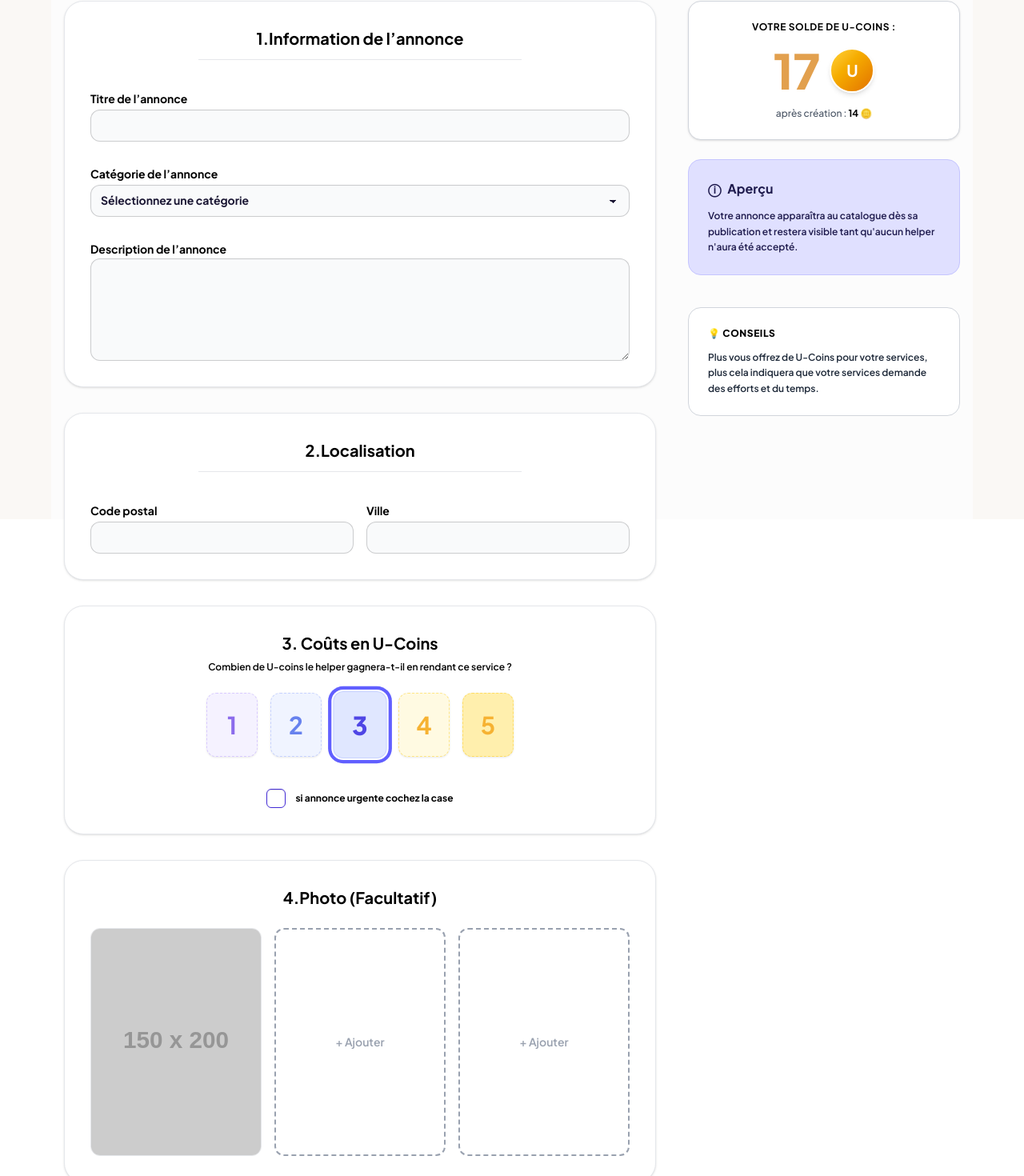
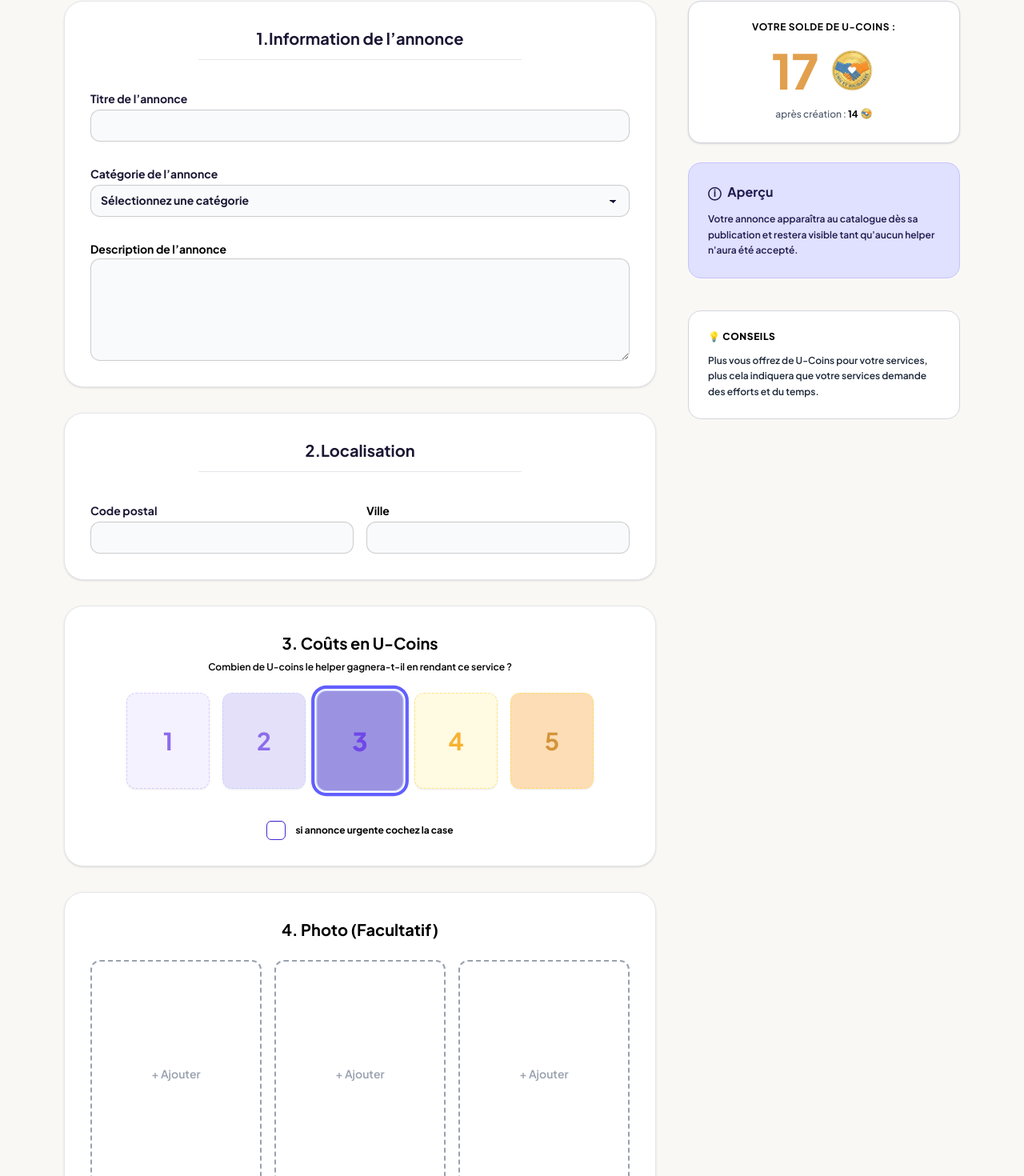
Before and after one commit to roxane-sarpi/U-Need, a React (Vite) app in the folder frontend/: page /create-ads in a window 1280 px wide. Shown: the part 151-1621 px from the top of the page at 80% size. Built offline with nearby package versions, Linux system fonts and the light colour scheme.

Commit message:
front terminer

```diff
--- a/frontend/src/components/ads/AdForm.jsx
+++ b/frontend/src/components/ads/AdForm.jsx
@@ -1,4 +1,4 @@
-import React, { useState } from 'react';
+import React, { useState, useRef } from 'react';
 
 function Adform() {
   const [formData, setFormData] = useState({
@@ -10,6 +10,9 @@ function Adform() {
     uCoins: 3, // Valeur par défaut
     isUrgent: false,
   });
+
+  const fileInputRef = useRef(null);
+  const [images, setImages] = useState([]);
 
   const handleChange = (e) => {
     const { name, value, type, checked } = e.target;
@@ -30,19 +33,32 @@ function Adform() {
 
   // Configuration des styles pour les boutons de pièces
   const coinStyles = {
-    1: { bg: 'bg-[#f3f0ff]', text: 'text-[#7048e8]', border: 'border-[#d0bfff]' },
-    2: { bg: 'bg-[#edf2ff]', text: 'text-[#4263eb]', border: 'border-[#bac8ff]' },
-    3: { bg: 'bg-[#e0e7ff]', text: 'text-[#4f46e5]', border: 'border-[#c7d2fe]' },
-    4: { bg: 'bg-[#fff9db]', text: 'text-[#f59f00]', border: 'border-[#ffe066]' },
-    5: { bg: 'bg-[#ffec99]', text: 'text-[#f59f00]', border: 'border-[#ffd43b]' },
+    1: { bg: 'bg-[#f3f0ff]', text: 'text-[#7048e8]', border: 'border-[#d0bfff]', },
+    2: { bg: 'bg-[#d5d1f5cf]', text: 'text-[#7048e8]', border: 'border-[#bac8ff]' },
+    3: { bg: 'bg-[#5c4fcf9c]', text: 'text-[#7048e8]', border: 'border-[#c7d2fe]', },
+    4: { bg: 'bg-[#fff9db]', text: 'text-[#f59f00]', border: 'border-[#ffe066]', },
+    5: { bg: 'bg-[#f59e2c6f]', text: 'text-[#C97A0A]', border: 'border-[#ffd43b]', },
+
+
+  };
+
+  // Fonction pour gérer la sélection des fichiers
+  const handleFileChange = (e) => {
+    const files = Array.from(e.target.files);
+
+    // On convertit les fichiers en URLs lisibles par la balise <img />
+    const newImageUrls = files.map((file) => URL.createObjectURL(file));
+
+    // On ajoute les nouvelles images dans la limite de 3 au total
+    setImages((prevImages) => [...prevImages, ...newImageUrls].slice(0, 3));
   };
 
   return (
-    <main className="w-full max-w-6xl mx-auto px-4 py-12 font-sans antialiased bg-[#fcfcfc] min-h-screen">
+    <main className="w-full max-w-6xl mx-auto px-4 py-12 font-sans antialiased bg-canvas min-h-screen">
 
       {/* HEADER DE LA PAGE (Ajouté pour correspondre à la maquette) */}
       <header className="mb-10 text-left">
-        <h1 className="text-4xl font-extrabold tracking-tight text-black mb-1">
+        <h1 className="text-4xl font-extrabold tracking-tight text-ink mb-1">
           CREER VOTRE ANNONCE
         </h1>
         <p className="text-sm font-semibold text-gray-600">
@@ -58,11 +74,11 @@ function Adform() {
 
           {/* Section 1 : Information */}
           <div className="card bg-white border border-gray-200 rounded-[24px] p-8 shadow-sm">
-            <h2 className="text-xl font-bold text-black text-center mb-3">1.Information de l’annonce</h2>
+            <h2 className="text-xl font-bold text-ink text-center mb-3">1.Information de l’annonce</h2>
             <div className="w-3/5 h-[1px] bg-gray-200 mx-auto mb-6"></div>
 
             <div className="form-control w-full mb-4">
-              <label className="label font-bold text-black text-sm" htmlFor="title">Titre de l’annonce</label>
+              <label className="label font-bold text-ink text-sm" htmlFor="title">Titre de l’annonce</label>
               <input
                 type="text"
                 id="title"
@@ -74,7 +90,7 @@ function Adform() {
             </div>
 
             <div className="form-control w-full mb-4">
-              <label className="label font-bold text-black text-sm" htmlFor="category">Catégorie de l’annonce</label>
+              <label className="label font-bold text-ink text-sm" htmlFor="category">Catégorie de l’annonce</label>
               <select
                 id="category"
                 name="category"
@@ -83,9 +99,18 @@ function Adform() {
                 onChange={handleChange}
               >
                 <option value="" disabled>Sélectionnez une catégorie</option>
-                <option value="service">Service</option>
+                <option value="demenagement">Déménagement</option>
                 <option value="bricolage">Bricolage</option>
-                <option value="aide">Aide à la personne</option>
+                <option value="aide-menagere">Aide ménagère</option>
+                <option value="aide-seniors">Aide aux séniors</option>
+                <option value="informatique">Informatique</option>
+                <option value="petits-travaux">Petit travaux</option>
+                <option value="course">Course</option>
+                <option value="animaux">Animaux</option>
+                <option value="jardinerie">Jardinerie</option>
+                <option value="transport">Transport</option>
+                <option value="aide-scolaire">Aide scolaire</option>
+                <option value="autre">Autre</option>
               </select>
             </div>
 
@@ -103,12 +128,12 @@ function Adform() {
 
           {/* Section 2 : Localisation */}
           <div className="card bg-white border border-gray-200 rounded-[24px] p-8 shadow-sm">
-            <h2 className="text-xl font-bold text-black text-center mb-3">2.Localisation</h2>
+            <h2 className="text-xl font-bold text-ink text-center mb-3">2.Localisation</h2>
             <div className="w-3/5 h-[1px] bg-gray-200 mx-auto mb-6"></div>
 
             <div className="flex gap-4">
               <div className="form-control flex-1">
-                <label className="label font-bold text-black text-sm" htmlFor="zipCode">Code postal</label>
+                <label className="label font-bold text-ink text-sm" htmlFor="zipCode">Code postal</label>
                 <input
                   type="text"
                   id="zipCode"
@@ -148,7 +173,7 @@ function Adform() {
                     key={num}
                     type="button"
                     onClick={() => handleCoinSelect(num)}
-                    className={`w-16 h-20 text-3xl font-bold rounded-xl border dashed flex items-center justify-center transition-all duration-200 shadow-sm
+                    className={`w-26 h-30 text-3xl font-bold rounded-xl border dashed flex items-center justify-center shadow-sm hover:scale-105 transition-transform bg-${style.bghover}
                       ${style.bg} ${style.text} ${style.border}
                       ${isActive ? 'ring-4 ring-offset-2 ring-indigo-500 scale-105 font-extrabold border-solid' : 'border-dashed opacity-80'}`}
                   >
@@ -174,21 +199,50 @@ function Adform() {
           </div>
 
           {/* Section 4 : Photo */}
+
+          {/* Section 4 : Photo */}
           <div className="card bg-white border border-gray-200 rounded-[24px] p-8 shadow-sm">
-            <h2 className="text-xl font-bold text-black text-center mb-6">4.Photo (Facultatif)</h2>
+            <h2 className="text-xl font-bold text-black text-center mb-6">4. Photo (Facultatif)</h2>
+
+            {/* Un seul input caché pour toute la section */}
+            <input
+              type="file"
+              accept="image/*"
+              multiple
+              ref={fileInputRef}
+              onChange={handleFileChange}
+              className="hidden"
+            />
 
             <div className="grid grid-cols-3 gap-4">
-              <div className="aspect-[3/4] rounded-xl overflow-hidden border border-gray-200">
-                <img src="https://via.placeholder.com/150x200?text=Image+Annonce" alt="Aperçu" className="w-full h-full object-cover" />
-              </div>
-              <div className="aspect-[3/4] rounded-xl border-2 border-dashed border-gray-400 bg-white flex items-center justify-center cursor-pointer text-gray-400 font-semibold text-sm hover:bg-gray-50 hover:text-gray-600 transition-colors">
-                <span>+ Ajouter</span>
-              </div>
-              <div className="aspect-[3/4] rounded-xl border-2 border-dashed border-gray-400 bg-white flex items-center justify-center cursor-pointer text-gray-400 font-semibold text-sm hover:bg-gray-50 hover:text-gray-600 transition-colors">
-                <span>+ Ajouter</span>
-              </div>
+              {/* 1. Affichage des images sélectionnées */}
+              {images.map((url, index) => (
+                <div
+                  key={index}
+                  className="group relative aspect-[3/4] rounded-xl overflow-hidden border border-gray-200 cursor-pointer"
+                  onClick={() => setImages(images.filter((_, i) => i !== index))}
+                  title="Cliquez pour supprimer"
+                >
+                  <img src={url} alt={`Aperçu ${index + 1}`} className="w-full h-full object-cover" />
+                  <div className="absolute inset-0 bg-black/40 opacity-0 group-hover:opacity-100 flex items-center justify-center transition-opacity">
+                    <span className="text-canvas text-xs font-bold">Supprimer</span>
+                  </div>
+                </div>
+              ))}
+
+              {/* 2. Affichage des boutons "Ajouter" pour les cases restantes (maximum 3) */}
+              {Array.from({ length: Math.max(0, 3 - images.length) }).map((_, index) => (
+                <div
+                  key={`empty-${index}`}
+                  onClick={() => fileInputRef.current.click()}
+                  className="aspect-[3/4] rounded-xl border-2 border-dashed border-gray-400 bg-white flex items-center justify-center cursor-pointer text-gray-400 font-semibold text-sm hover:bg-gray-50 hover:text-gray-600 transition-colors"
+                >
+                  <span>+ Ajouter</span>
+                </div>
+              ))}
             </div>
           </div>
+
 
           {/* Boutons d'actions */}
           <div className="flex gap-4 mt-2">
@@ -210,12 +264,10 @@ function Adform() {
             <h3 className="text-xs font-bold uppercase tracking-wider text-black mb-4">Votre solde de U-coins :</h3>
             <div className="flex items-center justify-center gap-3 mb-4">
               <span className="text-6xl font-extrabold text-[#e2a04e] leading-none">17</span>
-              <div className="w-14 h-14 rounded-full bg-gradient-to-br from-amber-300 to-amber-600 border-2 border-white shadow-md flex items-center justify-center text-white font-bold text-xl">
-                U
-              </div>
+              <img src="/UneedCoin.png" alt="U-Coin" className='w-15' />
             </div>
             <p className="text-xs text-gray-600 font-medium">
-              après création : <strong className="text-black">{17 - formData.uCoins}</strong> 🪙
+              après création : <strong className="text-black">{17 - formData.uCoins}</strong> <img src="/UneedCoin.png" alt="U-Coin" className="inline w-4 h-4 mb-1" />
             </p>
           </div>
 
--- a/frontend/src/pages/CreateAds.jsx
+++ b/frontend/src/pages/CreateAds.jsx
@@ -6,7 +6,7 @@ import Adform from "../components/ads/AdForm";
 function CreateAds() {
 
     return (
-        <div className="flex flex-col font-mono items-center justify-center h-screen md:text-3xl font-bold">
+        <div className="flex flex-col bg-canvas items-center justify-center h-100vh md:text-3xl font-bold">
             <Adform />
         </div>
     );
```
Also changed, not shown: frontend/src/index.css (line endings or trailing spaces).
